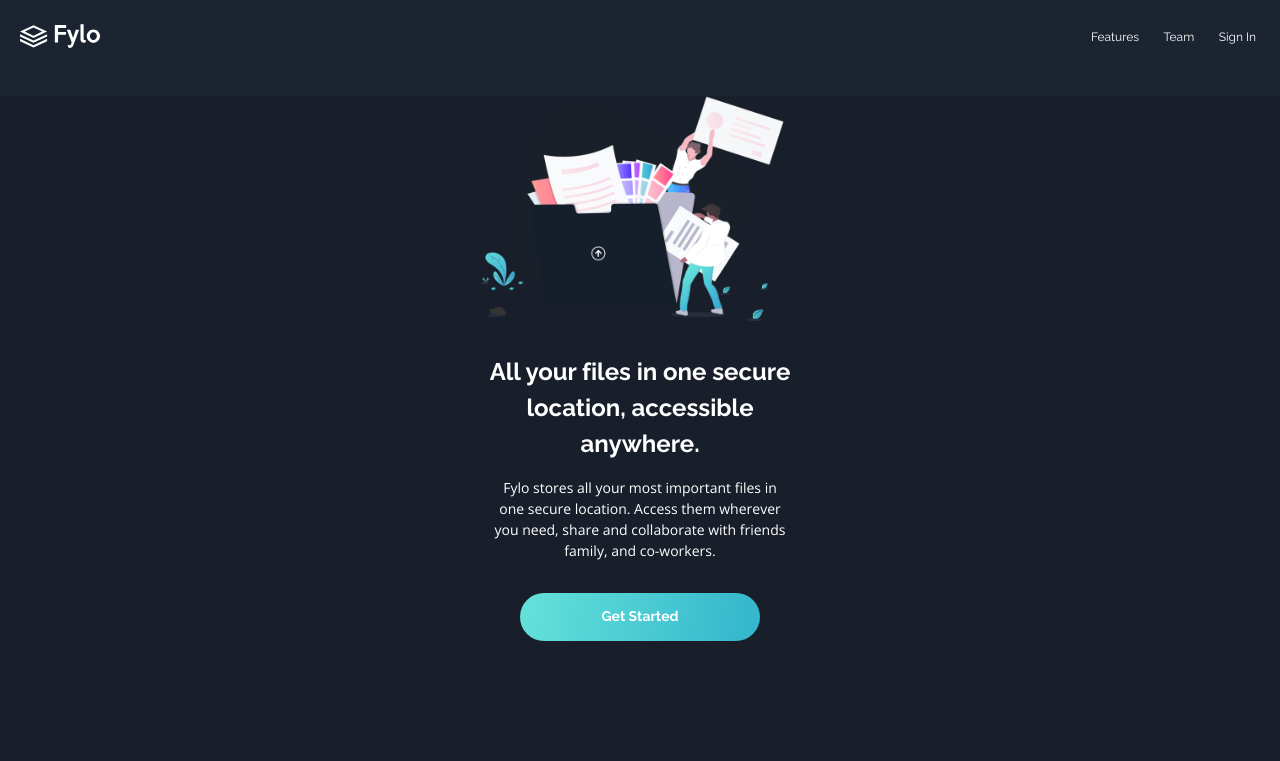
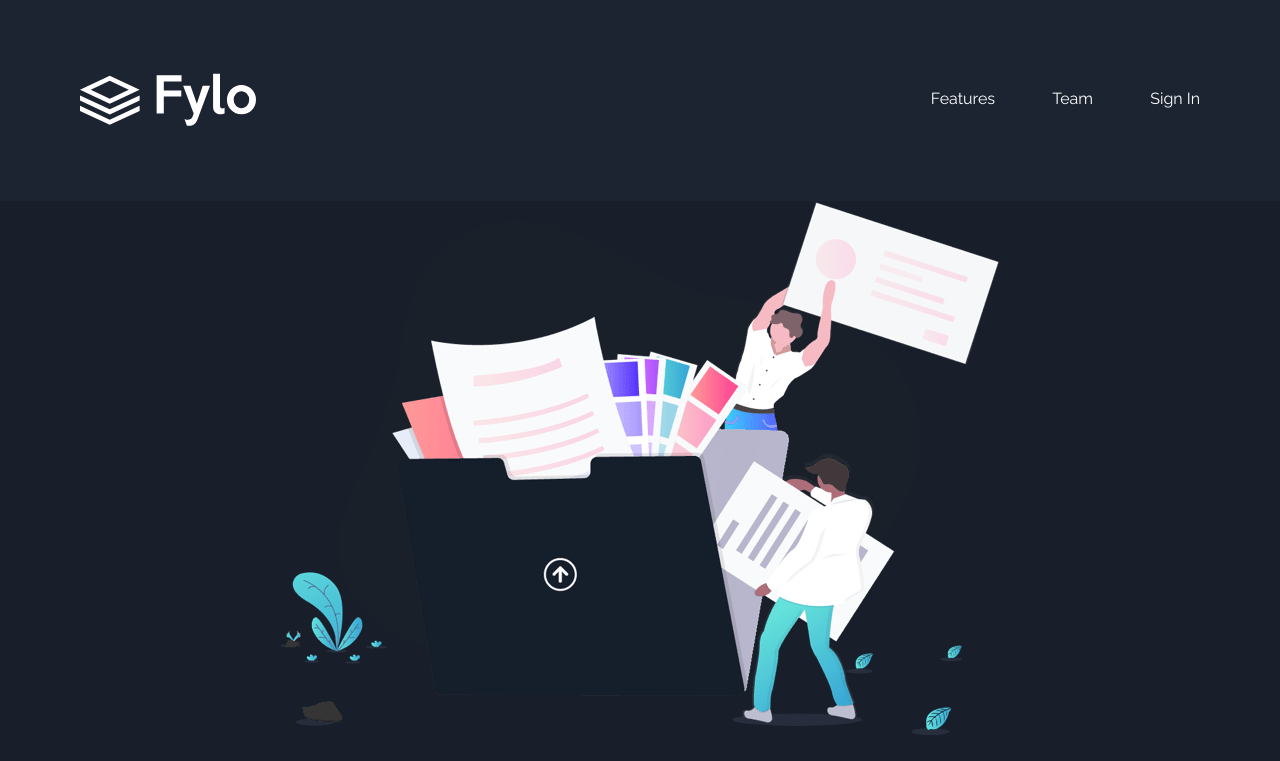
Before and after one commit to Dacardonac/fem-fylo-dark-theme-landing-page, a React (Vite) app: page / in a window 1280 px wide. Shown: the top 761 px of the page. Built offline with nearby package versions, Linux system fonts and the light colour scheme.

Commit message:
feat: enhance main and footer styles; add responsive design for navbar and button components

```diff
--- a/src/components/footer/Footer.module.scss
+++ b/src/components/footer/Footer.module.scss
@@ -1,7 +1,9 @@
 .footer {
   background-color: var(--navy-950);
-  padding: 83px 28px 52px 28px;
+  padding: 256px 28px 52px 28px;
   width: 100%;
+  margin-top: -11rem;
+  z-index: 1;
 
   &__container {
     display: flex;
--- a/src/components/main/Main.module.scss
+++ b/src/components/main/Main.module.scss
@@ -3,6 +3,13 @@
   flex-direction: column;
   align-items: center;
   background-color: var(--navy-900);
+
+  &__header {
+    display: flex;
+    flex-direction: column;
+    align-items: center;
+    justify-content: center;
+  }
 
   &__figure {
     margin: 0 0 2.06rem 0;
@@ -23,11 +30,11 @@
     display: flex;
     flex-direction: column;
     justify-content: center;
-    align-items:  center ;
+    align-items: center;
   }
 
   &__title {
-    font-family: "Raleway", sans-serif;
+    font-family: 'Raleway', sans-serif;
     font-size: 1.5rem;
     font-weight: bold;
     line-height: 2.25rem;
@@ -37,7 +44,7 @@
   }
 
   &__paragraph {
-    font-family: "Open Sans", sans-serif;
+    font-family: 'Open Sans', sans-serif;
     font-size: 0.875rem;
     font-weight: 400;
     line-height: 1.3125rem;
@@ -89,7 +96,7 @@
   }
 
   &__productive-title {
-    font-family: "Raleway", sans-serif;
+    font-family: 'Raleway', sans-serif;
     font-size: 1.25rem;
     font-weight: bold;
     line-height: 1.5;
@@ -99,7 +106,7 @@
   }
 
   &__productive-paragraph {
-    font-family: "Open Sans", sans-serif;
+    font-family: 'Open Sans', sans-serif;
     font-size: 0.9375rem;
     line-height: 1.5;
     color: var(--white);
@@ -116,7 +123,9 @@
     padding-bottom: 0.375rem;
     cursor: pointer;
     text-decoration: none;
-    transition: color 0.2s, border-color 0.2s;
+    transition:
+      color 0.2s,
+      border-color 0.2s;
 
     &:hover,
     &:focus {
@@ -142,3 +151,49 @@
     transition: filter 0.2s;
   }
 }
+
+@media (min-width: 768px) {
+  .main {
+    &__figure {
+      margin: 0 auto 36px auto;
+      width: 45rem;
+      height: 33.375rem;
+      display: flex;
+      justify-content: center;
+      align-items: center;
+
+      &-img {
+        width: 100%;
+        height: auto;
+      }
+    }
+
+    &__title {
+      max-width: 734px;
+      font-size: 40px;
+      line-height: 60px;
+      margin-bottom: 32px;
+    }
+
+    &__paragraph {
+      font-size: 20px;
+      line-height: 30px;
+      max-width: 589px;
+      margin-bottom: 32px;
+    }
+
+    // &__features {
+    //   display: grid;
+    //   grid-template-columns: repeat(2, 1fr);
+    //   grid-template-rows: repeat(2, auto);
+    //   gap: 3.5rem 7.5rem;
+    //   width: 880px;
+    //   margin: 0 auto 10rem auto;
+    //   background: none;
+    //   justify-items: center;
+    //   align-items: start;
+    //   text-align: center;
+    //   padding: 0;
+    // }
+  }
+}
--- a/src/components/main/Main.tsx
+++ b/src/components/main/Main.tsx
@@ -4,11 +4,26 @@ import Info from './info/Info';
 import m from './Main.module.scss';
 import infoData from '../../data/infoData.json';
 import Form from './form/Form';
+import { useEffect, useState } from 'react';
+
+function useIsDesktop(breakpoint = 768) {
+  const [isDesktop, setIsDesktop] = useState(window.innerWidth >= breakpoint);
+
+  useEffect(() => {
+    const handleResize = () => setIsDesktop(window.innerWidth >= breakpoint);
+    window.addEventListener('resize', handleResize);
+    return () => window.removeEventListener('resize', handleResize);
+  }, [breakpoint]);
+
+  return isDesktop;
+}
 
 const Main = () => {
+  const isDesktop = useIsDesktop(768);
+
   return (
     <main className={m.main}>
-      <header>
+      <header className={m['main__header']}>
         <figure className={m['main__figure']}>
           <img
             className={m['main__figure-img']}
@@ -29,7 +44,7 @@ const Main = () => {
           </p>
           <Button
             title="Get Started"
-            width="240px"
+            width={isDesktop ? '280px' : '240px'}
           />
         </div>
       </header>
--- a/src/components/main/button/Button.module.scss
+++ b/src/components/main/button/Button.module.scss
@@ -17,3 +17,11 @@
     transition: transform 0.2s ease;
   }
 }
+
+@media (min-width: 768px) {
+  .button {
+    height: 56px;
+    font-size: 1rem;
+    margin-bottom: 9.875rem;
+  }
+}
--- a/src/components/navbar/Navbar.module.scss
+++ b/src/components/navbar/Navbar.module.scss
@@ -53,3 +53,26 @@
     }
   }
 }
+
+@media (min-width: 768px) {
+  .navbar {
+    &__container {
+      padding: 73px 80px 75px 80px;
+    }
+
+    &__logo {
+      &-svg {
+        width: 11rem;
+        height: 3.3rem;
+      }
+    }
+
+    &__links {
+      gap: 57.2px;
+    }
+
+    &__link {
+      font-size: 1rem;
+    }
+  }
+}
```
